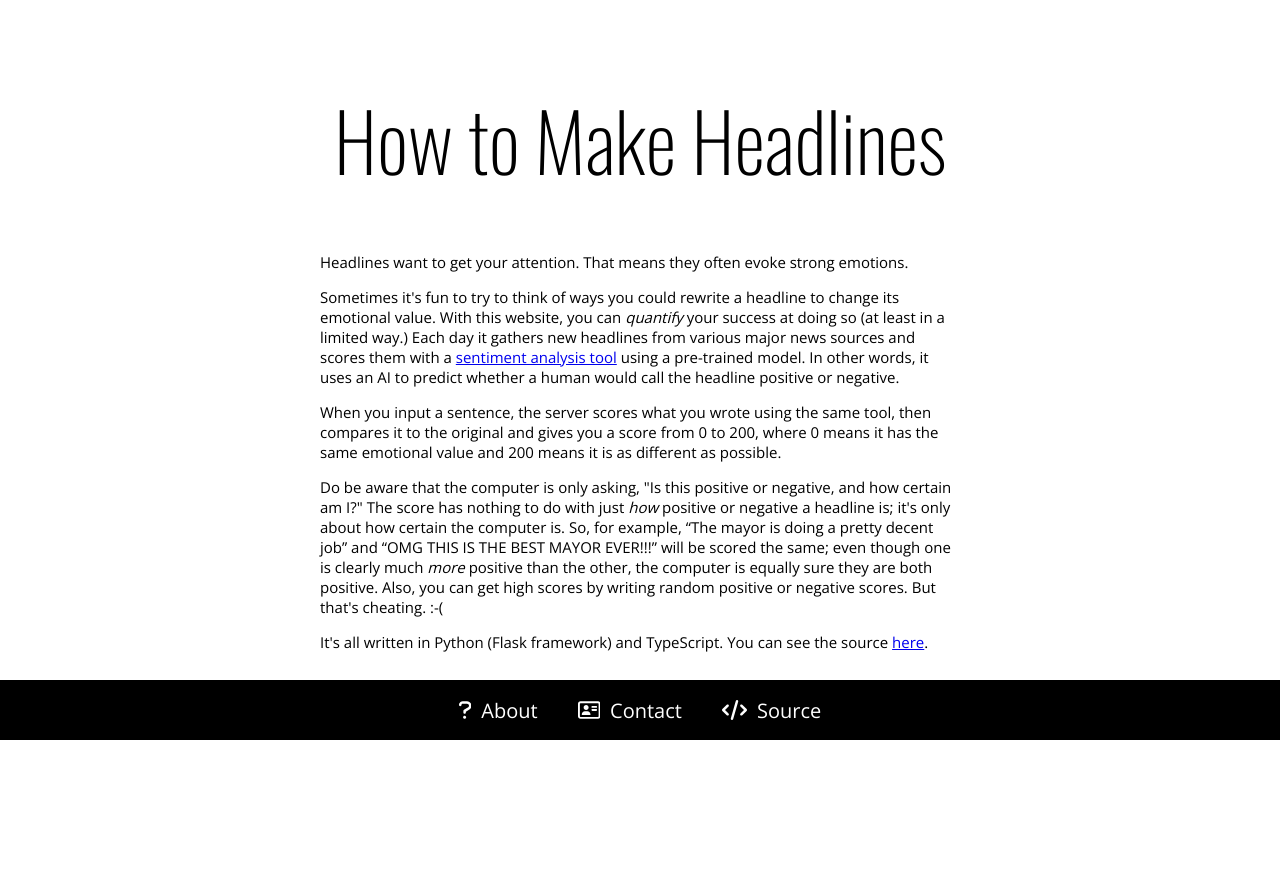
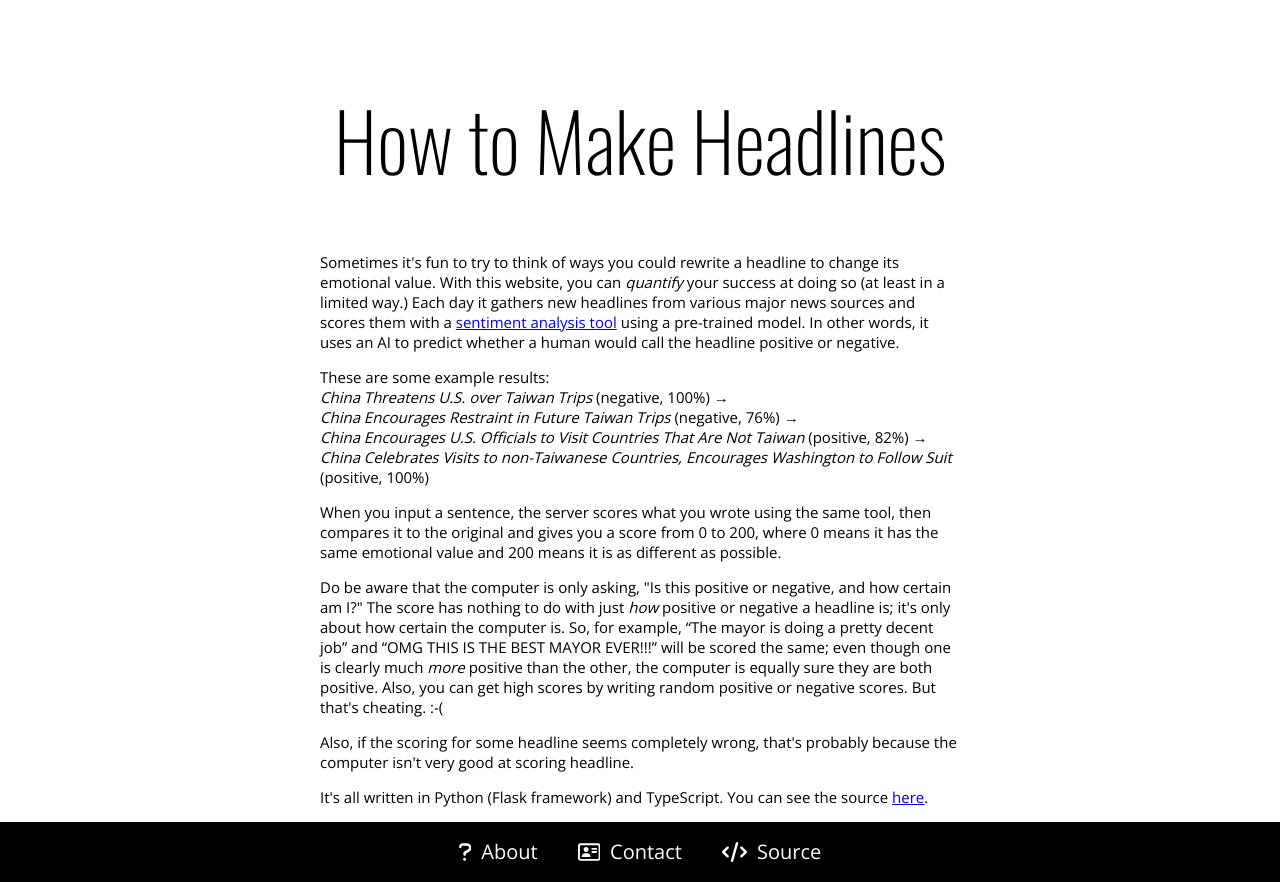
Before and after one commit to Lactantius/make-headlines, a Flask app: page /about in a window 1280 px wide. Shown: the part 60-942 px from the top of the page. Before the commit the page ends 800 px from the top, so only its background shows below. Run offline with Flask 2, Linux system fonts and the light colour scheme; style sheets or scripts are compiled from the project's sources.

Commit message:
Edit index and about pages

```diff
--- a/server/src/app.scss
+++ b/server/src/app.scss
@@ -259,6 +259,9 @@ p {
   p {
     text-align: left;
   }
+  .centered {
+    text-align: center;
+  }
 }
 
 #previous-headlines {
--- a/server/templates/about.html
+++ b/server/templates/about.html
@@ -7,12 +7,24 @@
 <main>
     <h1>How to Make Headlines</h1>
     <div class="explainer">
-        <p>Headlines want to get your attention. That means they often evoke strong emotions.</p>
         <p>Sometimes it's fun to try to think of ways you could rewrite a headline to change its emotional value.
             With this website, you can <i>quantify</i> your success at doing so (at least in a limited way.)
             Each day it gathers new headlines from various major news sources and scores them with a <a
                 href="https://github.com/flairnlp/flair">sentiment analysis tool</a> using a pre-trained model. In other
             words, it uses an AI to predict whether a human would call the headline positive or negative.</p>
+        <p>These are some example results:<br />
+            <i>China Threatens U.S. over Taiwan Trips</i> (negative, 100%) →<br />
+            <i>China Encourages Restraint
+                in
+                Future
+                Taiwan Trips</i> (negative, 76%) → <br />
+            <i>China Encourages U.S. Officials to Visit Countries That Are
+                Not
+                Taiwan</i> (positive, 82%) → <br />
+            <i>China Celebrates Visits to non-Taiwanese Countries, Encourages
+                Washington to
+                Follow Suit</i> (positive, 100%)
+        </p>
         <p>When you input a sentence, the server scores what you wrote using the same tool, then compares it to the
             original and gives you a score from 0 to 200, where 0 means it has the same emotional value and 200 means it
             is as different as possible.</p>
@@ -23,6 +35,8 @@
             is clearly much <i>more</i> positive than the other, the computer is equally sure they are both positive.
             Also, you can get high scores by writing random
             positive or negative scores. But that's cheating. :-(</p>
+        <p>Also, if the scoring for some headline seems completely wrong, that's probably because the computer isn't
+            very good at scoring headline.</p>
         <p>It's all written in Python (Flask framework) and TypeScript. You can see the source <a
                 href="https://github.com/Lactantius/sentimental-headlines">here</a>.</p>
     </div>
```
Also changed, not shown: server/templates/index.html (+2 -10 lines).
